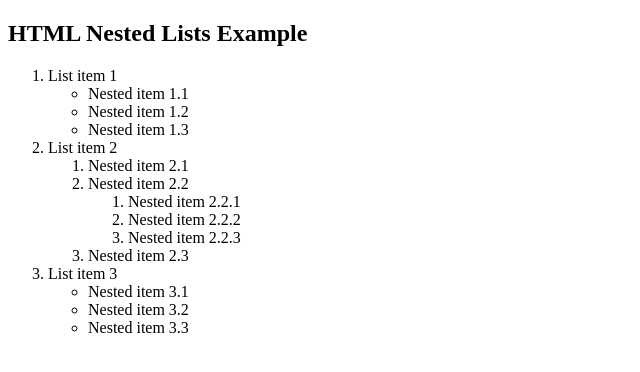
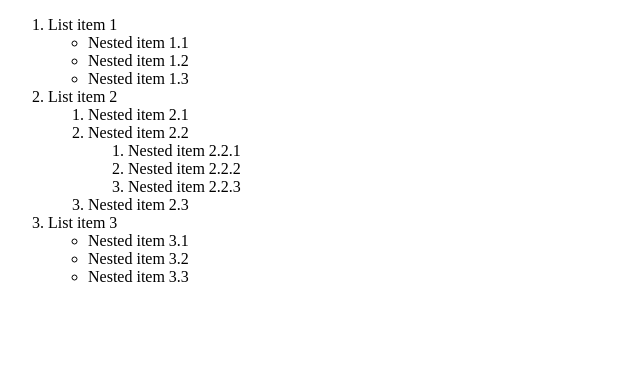
Before and after one commit to minhthu1710/minhthu.github.io, a plain HTML site: page week 3/ex3/html-lists.html in a window 1280 px wide. Shown: the whole page, without its empty margins (0-640 px from the left). Drawn offline with Linux system fonts and the light colour scheme.

Commit message:
Update html-lists.html

```diff
--- a/week 3/ex3/html-lists.html
+++ b/week 3/ex3/html-lists.html
@@ -6,7 +6,7 @@
     <title>Nested HTML Lists</title>
 </head>
 <body>
-    <h2>HTML Nested Lists Example</h2>
+
     <ol>
         <li>List item 1
             <ul>
```
